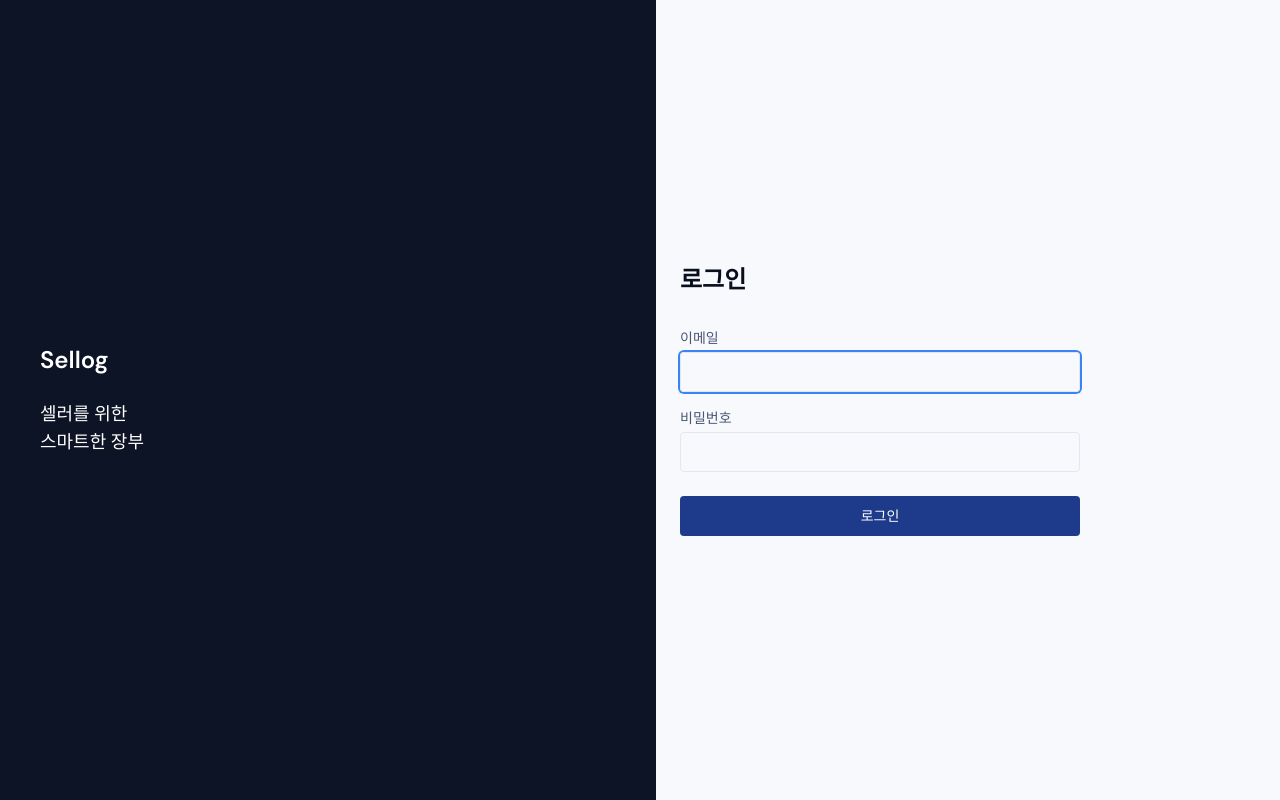
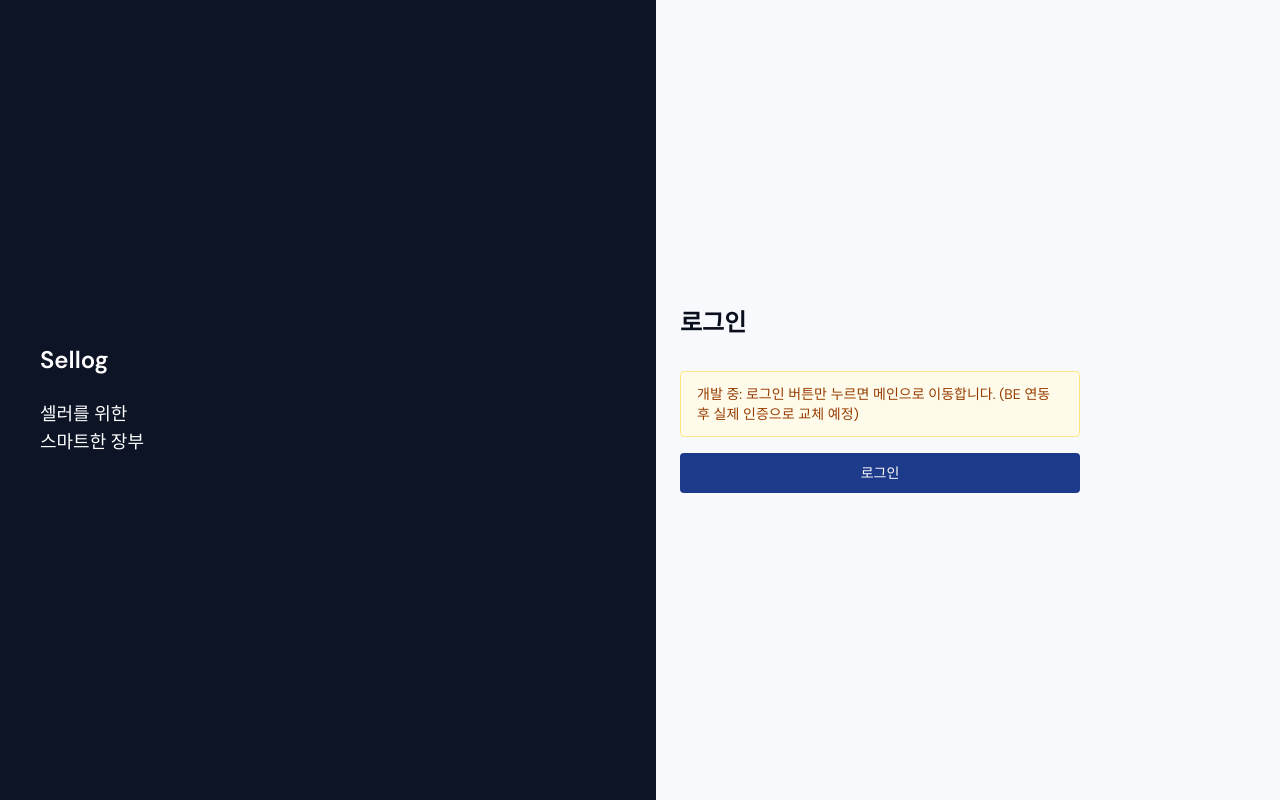
Before and after one commit to cling88/sel-log-fe, a Next.js app: page /login in a window 1280 px wide. Built offline with nearby package versions, Linux system fonts and the light colour scheme; no server answers; a web font is replaced by a local one.

Commit message:
ui update

```diff
--- a/src/app/(auth)/login/page.tsx
+++ b/src/app/(auth)/login/page.tsx
@@ -1,104 +1,46 @@
 "use client";
 
-import { useEffect, useRef, useState } from "react";
+import { Suspense } from "react";
 import { useRouter, useSearchParams } from "next/navigation";
-import { login } from "@/lib/auth";
-import { Suspense } from "react";
+import { loginDevBypass } from "@/lib/auth";
 
 function LoginForm() {
   const router = useRouter();
   const searchParams = useSearchParams();
   const from = searchParams.get("from") ?? "/dashboard";
 
-  const emailRef = useRef<HTMLInputElement>(null);
-  const [email, setEmail] = useState("");
-  const [password, setPassword] = useState("");
-  const [error, setError] = useState<string | null>(null);
-  const [loading, setLoading] = useState(false);
-
-  useEffect(() => {
-    emailRef.current?.focus();
-  }, []);
-
-  const handleSubmit = async (e: React.FormEvent) => {
-    e.preventDefault();
-    if (loading) return;
-
-    const trimmedEmail = email.trim();
-    if (!trimmedEmail || !password) {
-      setError("이메일과 비밀번호를 입력해 주세요.");
-      return;
-    }
-
-    setError(null);
-    setLoading(true);
-
-    const result = await login(trimmedEmail, password);
-
-    if (!result.ok) {
-      setError(result.message);
-      setLoading(false);
-      return;
-    }
-
+  const handleLogin = () => {
+    loginDevBypass();
     router.replace(from.startsWith("/") ? from : "/dashboard");
   };
 
   return (
-    <form onSubmit={(e) => void handleSubmit(e)} className="mt-8 flex max-w-[400px] flex-col gap-4">
-      {error ? (
-        <div className="rounded-lg border border-red-200 bg-red-50 px-4 py-3 text-sm text-red-700">
-          {error}
-        </div>
-      ) : null}
-
-      <label className="block text-sm">
-        <span className="text-[var(--color-text-secondary)]">이메일</span>
-        <input
-          ref={emailRef}
-          type="email"
-          autoComplete="email"
-          required
-          value={email}
-          onChange={(e) => setEmail(e.target.value)}
-          className="mt-1 h-10 w-full rounded-lg border border-[var(--color-border)] px-3 outline-none transition-shadow focus:ring-2 focus:ring-[var(--primary-300)]"
-        />
-      </label>
-
-      <label className="block text-sm">
-        <span className="text-[var(--color-text-secondary)]">비밀번호</span>
-        <input
-          type="password"
-          autoComplete="current-password"
-          required
-          value={password}
-          onChange={(e) => setPassword(e.target.value)}
-          className="mt-1 h-10 w-full rounded-lg border border-[var(--color-border)] px-3 outline-none transition-shadow focus:ring-2 focus:ring-[var(--primary-300)]"
-        />
-      </label>
+    <div className="mt-8 flex max-w-[400px] flex-col gap-4">
+      <p className="rounded-lg border border-amber-200 bg-amber-50 px-4 py-3 text-sm text-amber-800">
+        개발 중: 로그인 버튼만 누르면 메인으로 이동합니다. (BE 연동 후 실제 인증으로
+        교체 예정)
+      </p>
 
       <button
-        type="submit"
-        disabled={loading}
-        className="mt-2 flex h-10 items-center justify-center rounded-lg bg-[var(--primary-500)] text-sm font-medium text-white transition-colors hover:bg-[var(--primary-600)] disabled:opacity-60"
+        type="button"
+        onClick={handleLogin}
+        className="flex h-10 items-center justify-center rounded-lg bg-[var(--primary-500)] text-sm font-medium text-white transition-colors hover:bg-[var(--primary-600)]"
       >
-        {loading ? "로그인 중..." : "로그인"}
+        로그인
       </button>
-    </form>
+    </div>
   );
 }
 
 export default function LoginPage() {
   return (
     <div className="flex min-h-screen flex-col md:flex-row">
-      {/* 좌측 브랜드 패널 */}
       <section className="hidden flex-1 flex-col justify-center bg-[var(--primary-900)] px-10 py-12 text-[var(--color-text-inverse)] md:flex">
         <p className="text-2xl font-semibold">Sellog</p>
         <p className="mt-6 text-lg font-medium">셀러를 위한</p>
         <p className="text-lg font-medium">스마트한 장부</p>
       </section>
 
-      {/* 우측 로그인 폼 */}
       <section className="flex flex-1 flex-col justify-center px-6 py-12">
         <p className="text-xl font-semibold text-[var(--color-text-primary)] md:hidden">
           Sellog
--- a/src/app/globals.css
+++ b/src/app/globals.css
@@ -187,3 +187,11 @@
     border-radius: 4px !important;
   }
 }
+
+button, a {
+  cursor: pointer;
+}
+
+button:hover, a:hover {
+  transition: all 0.3s ease;
+}
--- a/src/lib/auth.ts
+++ b/src/lib/auth.ts
@@ -78,6 +78,11 @@
   }
 }
 
+/** 개발용 — BE 없이 로그인 버튼만으로 통과 (미들웨어용 쿠키 설정) */
+export function loginDevBypass(): void {
+  setTokenCookie("dev-bypass");
+}
+
 /** 로그아웃 — 쿠키 삭제 후 /login으로 이동 */
 export function logout() {
   clearTokenCookie();
```
